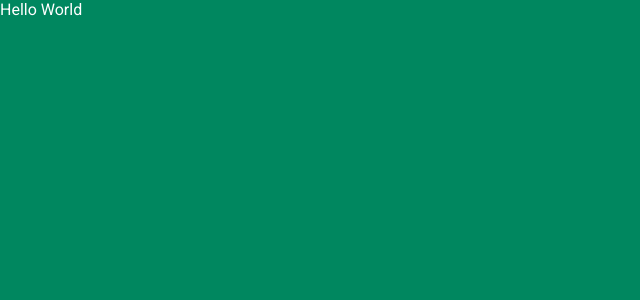
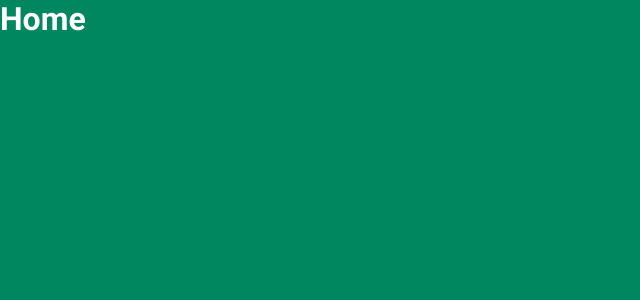
Before and after one commit to MogLuiz/pomodoro-timer, a React (Vite) app: page / in a window 1280 px wide. Shown: the top 300 px of the page, without its empty margins (0-640 px from the left). Built offline with nearby package versions, Linux system fonts and the light colour scheme.

Commit message:
feat(routes): app routes

```diff
--- a/src/App.tsx
+++ b/src/App.tsx
@@ -1,3 +1,7 @@
+import { BrowserRouter } from 'react-router-dom'
+
+import { Router } from './routes/index.routes'
+
 import { ThemeProvider } from 'styled-components'
 import { GlobalStyle } from './styles/global'
 import { defaultTheme } from './styles/themes/default'
@@ -5,7 +9,9 @@
 export function App() {
   return (
     <ThemeProvider theme={defaultTheme}>
-      Hello World
+      <BrowserRouter>
+        <Router />
+      </BrowserRouter>
       <GlobalStyle />
     </ThemeProvider>
   )
--- /dev/null
+++ b/src/pages/History.tsx
@@ -0,0 +1 @@
+export const HistoryPage = () => <h1>History</h1>
--- /dev/null
+++ b/src/pages/Home.tsx
@@ -0,0 +1 @@
+export const HomePage = () => <h1>Home</h1>
--- /dev/null
+++ b/src/routes/index.routes.tsx
@@ -0,0 +1,12 @@
+import { Route, Routes } from 'react-router-dom'
+import { HistoryPage } from '../pages/History'
+import { HomePage } from '../pages/Home'
+
+export const Router = () => {
+  return (
+    <Routes>
+      <Route path="/" element={<HomePage />} />
+      <Route path="/history" element={<HistoryPage />} />
+    </Routes>
+  )
+}
```
